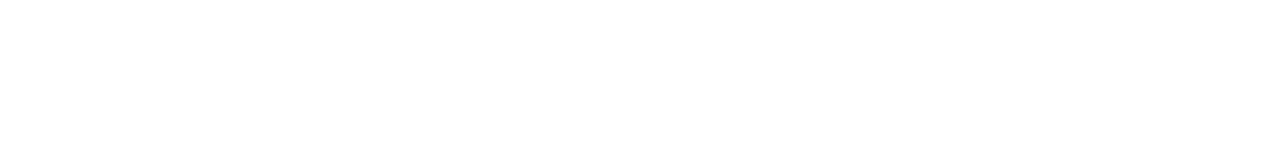
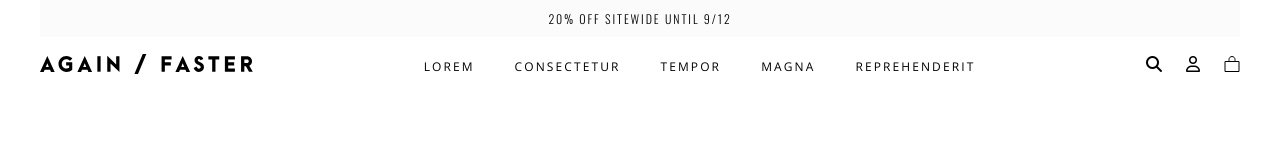
Before and after one commit to MadazimovSunnatillo/AGAIN-FASTER, a plain HTML site: page index.html in a window 1280 px wide. Drawn offline with nearby package versions, Linux system fonts and the light colour scheme.

Commit message:
finish header section

```diff
--- a/index.html
+++ b/index.html
@@ -0,0 +1,69 @@
+<!DOCTYPE html>
+<html lang="en">
+  <head>
+    <meta charset="UTF-8" />
+    <meta http-equiv="X-UA-Compatible" content="IE=edge" />
+    <meta name="viewport" content="width=device-width, initial-scale=1.0" />
+    <title>again / faster</title>
+    <link rel="stylesheet" href="./css/main/style.css" />
+    <link
+      rel="stylesheet"
+      href="https://cdnjs.cloudflare.com/ajax/libs/font-awesome/6.2.0/css/all.min.css"
+      integrity="sha512-xh6O/CkQoPOWDdYTDqeRdPCVd1SpvCA9XXcUnZS2FmJNp1coAFzvtCN9BmamE+4aHK8yyUHUSCcJHgXloTyT2A=="
+      crossorigin="anonymous"
+      referrerpolicy="no-referrer"
+    />
+  </head>
+  <body>
+    <header>
+      <div class="container">
+        <p class="nav-description">20% OFF Sitewide until 9/12</p>
+        <div class="navbar">
+          <a href="#">
+            <img src="./images/nav-logo.svg" alt="nav-logo" />
+          </a>
+          <nav>
+            <ul class="nav-list">
+              <li class="nav-item"><a href="#" class="nav-link">Lorem</a></li>
+              <li class="nav-item">
+                <a href="#" class="nav-link">consectetur</a>
+              </li>
+              <li class="nav-item"><a href="#" class="nav-link">tempor</a></li>
+              <li class="nav-item"><a href="#" class="nav-link">magna</a></li>
+              <li class="nav-item">
+                <a href="#" class="nav-link">reprehenderit</a>
+              </li>
+            </ul>
+          </nav>
+          <div class="nav-icons">
+            <a href="#">
+              <i class="fa-solid fa-magnifying-glass"></i>
+            </a>
+            <a href="#">
+              <i class="fa-regular fa-user"></i>
+            </a>
+            <a href="#">
+              <svg
+                width="16"
+                height="16"
+                viewBox="0 0 16 16"
+                fill="none"
+                xmlns="http://www.w3.org/2000/svg"
+              >
+                <path
+                  d="M5 5.5C5 5.0879 5 4.75154 5 4.4909C5 4.27749 5 3.95737 5 3.53055C5 1.85682 6.34315 0.5 8 0.5C9.65685 0.5 11 1.85682 11 3.53055C11 3.92499 11 4.22082 11 4.41804C11 4.68519 11 5.02996 11 5.45236"
+                  stroke="black"
+                />
+                <path d="M15 5.5H1V15.5H15V5.5Z" stroke="black" />
+              </svg>
+            </a>
+          </div>
+        </div>
+      </div>
+    </header>
+    <!-- finish header section -->
+
+    <!-- start showcase section -->
+
+  </body>
+</html>
--- /dev/null
+++ b/scss/_header.scss
@@ -0,0 +1,45 @@
+.container{
+    max-width: 1200px;
+    margin: 0 auto;
+}
+
+header{
+    .nav-description{
+        background-color:
+        #FBFBFB;
+        text-align: center;
+        padding: 10px 0;
+        font-family: $oswald;
+        font-weight: 300;
+        font-size: 12px;
+        letter-spacing: 0.16em;
+        text-transform: uppercase;
+    }
+
+}
+.navbar{
+    display: flex;
+    justify-content: space-between;
+    align-items: center;
+    padding: 17px 0;
+    nav{
+        display: flex;
+        justify-content: space-between;
+        ul{
+            display: flex;
+            justify-content: space-between;
+            gap: 40px;
+            li{
+                font-family: $open-sans;
+                font-weight: 400;
+                font-size: 12px;
+                letter-spacing: 0.175em;
+                text-transform: uppercase;
+            }
+        }
+    }
+    .nav-icons{
+        display: flex;
+        gap: 24px;
+    }
+}
--- /dev/null
+++ b/scss/_reset.scss
@@ -0,0 +1,20 @@
+*{
+    padding: 0;
+    margin: 0;
+    box-sizing: border-box;
+    scroll-behavior: smooth;
+}
+
+ul {
+    list-style: none;
+  }
+
+  a {
+    color: inherit;
+    text-decoration: none;
+  }
+
+  img {
+    max-width: 100%;
+    max-height: 100%;
+  }
--- /dev/null
+++ b/scss/_variables.scss
@@ -0,0 +1,6 @@
+@import url('https://fonts.googleapis.com/css2?family=Bitter:wght@100;200;300;400;500;600;700;800;900&family=Montserrat:wght@200;300;400;500;600;700;800;900&family=Open+Sans:wght@300;400;500;600;700;800&display=swap');
+@import url('https://fonts.googleapis.com/css2?family=Oswald:wght@300&display=swap');
+$bitter: 'Bitter', serif;
+$montserrat: 'Montserrat', sans-serif;
+$open-sans: 'Open Sans', sans-serif;
+$oswald: 'Oswald', sans-serif;
--- a/scss/style.scss
+++ b/scss/style.scss
@@ -0,0 +1,3 @@
+@import "reset";
+@import "variables";
+@import "header";
```
Also changed, not shown: css/main/style.css, images/nav-logo.svg (added), scss/_showcase.scss (added), 1 other file.
